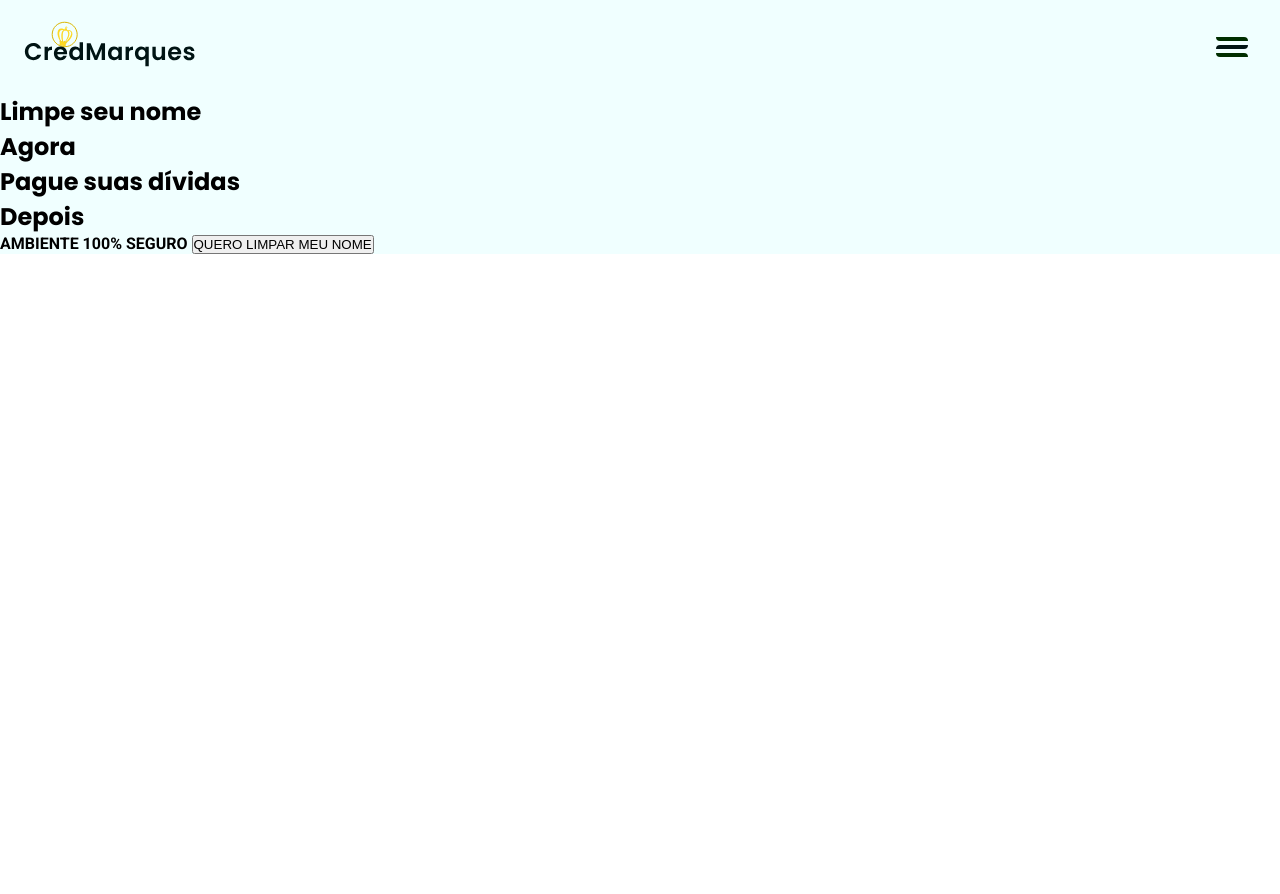
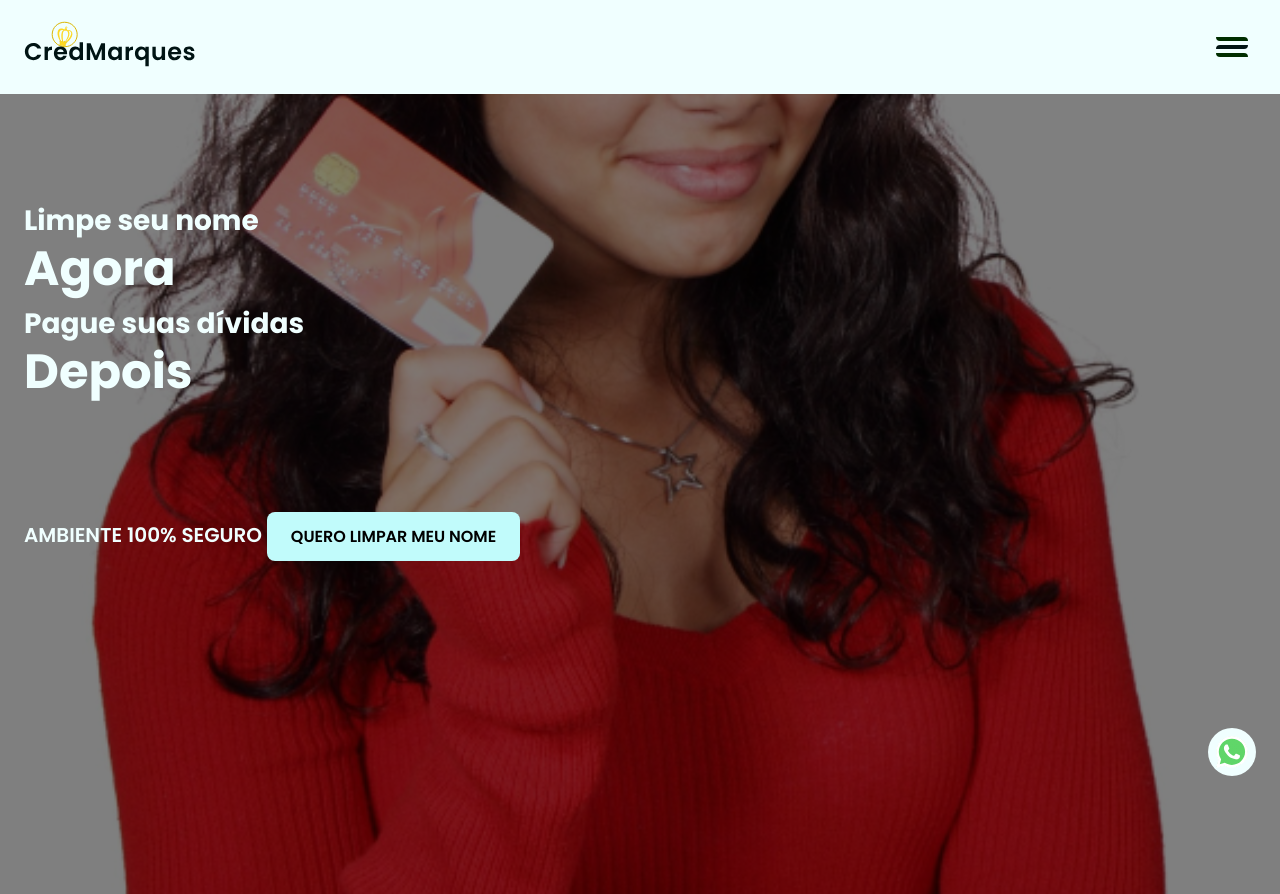
Before and after one commit to gtenorio1995/cred_marques, a website: page index.html in a window 1280 px wide. Before the commit the page ends 800 px from the top, so only its background shows below. Drawn offline with Linux system fonts and the light colour scheme.

Commit message:
style: Adding CSS resources to the component, and fixing some bugs in screen resolution size

```diff
--- a/index.html
+++ b/index.html
@@ -62,6 +62,10 @@
 
         <!-- MAIN -->
         <main>
+            <!-- BOTÂO WHATSAPP -->
+            <button type="button" id="btn-zap">
+                <img src="./src/img/logos_whatsapp-icon.svg" alt="">
+            </button>
             <!-- SECTION HERO -->
             <section id="hero">
                 <h1>
@@ -70,7 +74,9 @@
                     <span class="title-hero">Pague suas dívidas</span><br>
                     Depois
                 </h1>
-                <strong>AMBIENTE 100% SEGURO</strong>
+                <strong class="text-strong-hero">
+                    AMBIENTE 100% SEGURO
+                </strong>
                 <button type="button" id="limpar-nome">QUERO LIMPAR MEU NOME</button>
             </section>
             <!-- END SECTION HERO -->
--- a/src/scripts/main.js
+++ b/src/scripts/main.js
@@ -26,10 +26,3 @@ function menuBurguer() {
   });
 }
 menuBurguer();
-
-// MENU WHATSAP
-function menuZap() {
-  // captura dos elementos
-  const btnZap = document.querySelector("#btn_zap");
-}
-menuZap();
--- a/src/styles/components/header/header.scss
+++ b/src/styles/components/header/header.scss
@@ -2,7 +2,10 @@
 
 header {
     width: 100%;
-    position: sticky;
+    position: fixed;
+    top: 0;
+    background-color: colors.$b-light;
+    z-index: 50;
 
     .container {
         display: flex;
@@ -19,7 +22,7 @@ header {
             position: absolute;
             top: 94px;
             left: -100%;
-            width: 100%;
+            width: 100dvw;
             padding: 0;
             justify-content: center;
             flex-direction: column;
@@ -28,8 +31,10 @@ header {
             transition: all 0.5s ease-in-out;
 
             ul {
+                background-color: colors.$b-light;
+
                 li {
-                    padding: 2rem 7rem;
+                    padding: 2rem 7.4rem;
                     font-size: 1.25rem;
                     width: 100%;
                     text-transform: uppercase;
@@ -107,10 +112,12 @@ header {
 
                     &:nth-child(1) {
                         transform: rotate(45deg) translate3d(4px, 7px, 0);
+                        background: red;
                     }
 
                     &:nth-child(3) {
                         transform: rotate(-45deg) translate3d(4px, -7px, 0);
+                        background: red;
                     }
                 }
             }
--- /dev/null
+++ b/src/styles/components/main/hero/hero.scss
@@ -0,0 +1,46 @@
+@use '../../../config/colors.scss';
+@use 'sass:math';
+
+@function converter($px) {
+    @return math.div($px, 16) * 1rem;
+}
+
+#hero {
+    height: 100dvh;
+    margin-top: converter(94);
+    padding: converter(96) converter(24);
+    background: rgba(0, 0, 0, 0.5) url('../../../../../src/img/business.png');
+    background-position: center;
+    background-repeat: no-repeat;
+    background-size: cover;
+    background-blend-mode: darken;
+
+    h1 {
+        font-size: converter(48);
+        color: colors.$b-light;
+        line-height: converter(48);
+        margin-bottom: converter(56);
+
+        .title-hero {
+            font-size: converter(28);
+        }
+    }
+
+    .text-strong-hero {
+        font-weight: 600;
+        color: colors.$b-light;
+        font-size: converter(20);
+        font-family: 'Poppins', sans-serif;
+    }
+
+    #limpar-nome {
+        padding: converter(12) converter(24);
+        font-family: 'Poppins', sans-serif;
+        font-size: converter(16);
+        font-weight: 600;
+        border-radius: converter(8);
+        background-color: colors.$b-medium;
+        border: none;
+        margin-top: converter(60);
+    }
+}
--- /dev/null
+++ b/src/styles/components/main/main.scss
@@ -0,0 +1,28 @@
+@use '../../config/colors.scss';
+@use './hero/hero.scss';
+@use 'sass:math';
+
+@function converter($px) {
+    @return math.div($px, 16) * 1rem;
+}
+
+main {
+    position: relative;
+
+    #btn-zap {
+        position: fixed;
+        bottom: 24px;
+        right: 24px;
+        background: colors.$b-light;
+        border: none;
+        padding: converter(8);
+        border-radius: 50%;
+        display: flex;
+        justify-content: center;
+        align-items: center;
+
+        &:hover {
+            transform: scale(1.1);
+        }
+    }
+}
--- a/src/styles/config/colors.scss
+++ b/src/styles/config/colors.scss
@@ -5,3 +5,4 @@ $g-dark_3: hsl(180, 93%, 5%);
 $b-light: hsl(180, 100%, 97%);
 $b-medium: hsl(180, 88%, 87%);
 $b-medium-dark: hsl(180, 50%, 65%);
+$b-dark-text: hsl(100, 100%, 4%);
--- a/src/styles/config/reset.scss
+++ b/src/styles/config/reset.scss
@@ -7,6 +7,7 @@
 html,
 body {
     font-family: 'Roboto', sans-serif;
+    height: 100dvh;
 }
 
 h1,
--- a/src/styles/main.scss
+++ b/src/styles/main.scss
@@ -1,8 +1,9 @@
 @use "./components/header/header.scss";
+@use "./components/main/main.scss";
 @use "./config/reset.scss";
 @use "./config/colors.scss";
 
 #app {
     width: 100vw;
-    background-color: colors.$b-light;
+    position: relative;
 }
```
Also changed, not shown: build/main.css, src/img/FLYER_CRED_03.jpg (deleted), src/img/business.jpg (added), src/img/logos_whatsapp-icon.svg (added), 1 other file.
